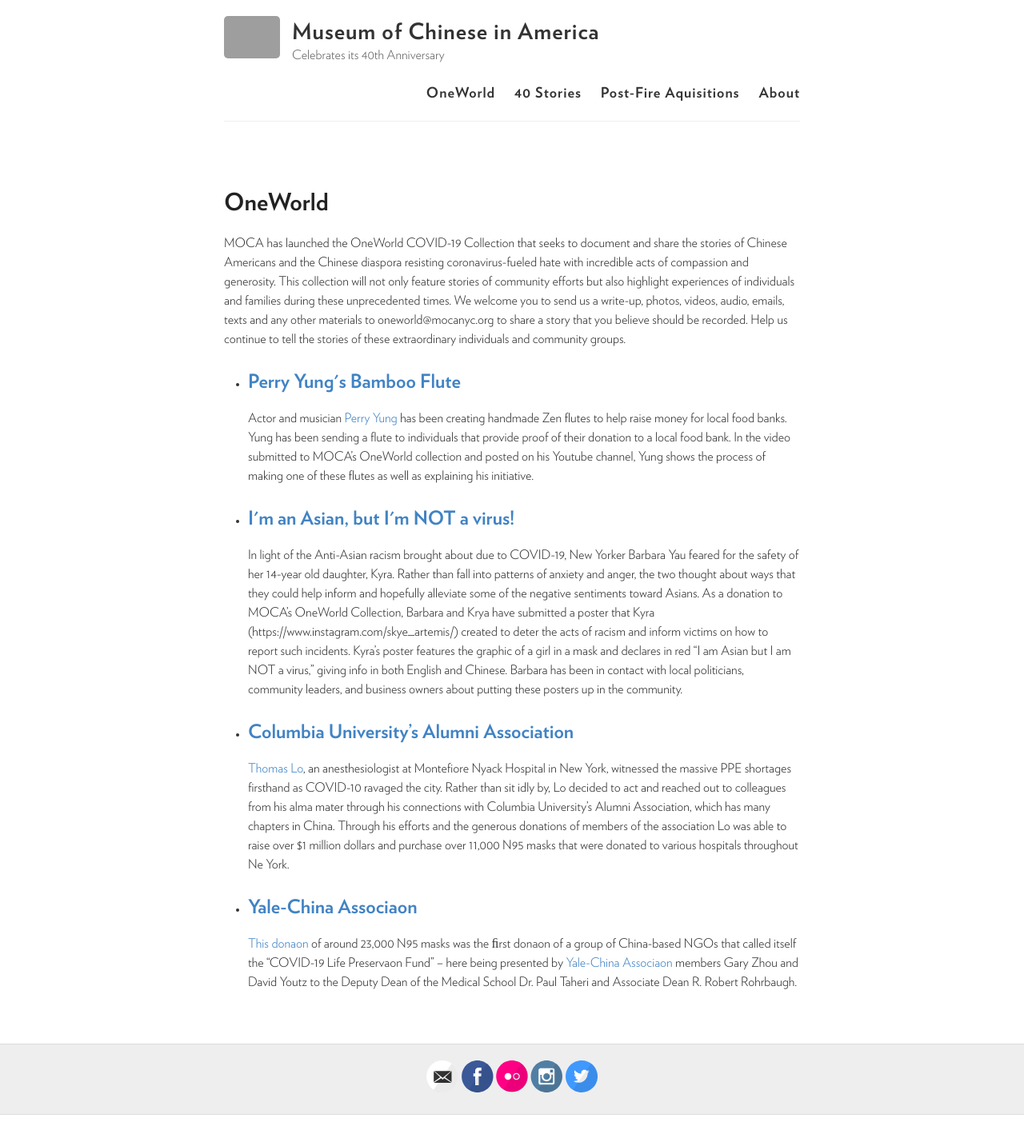
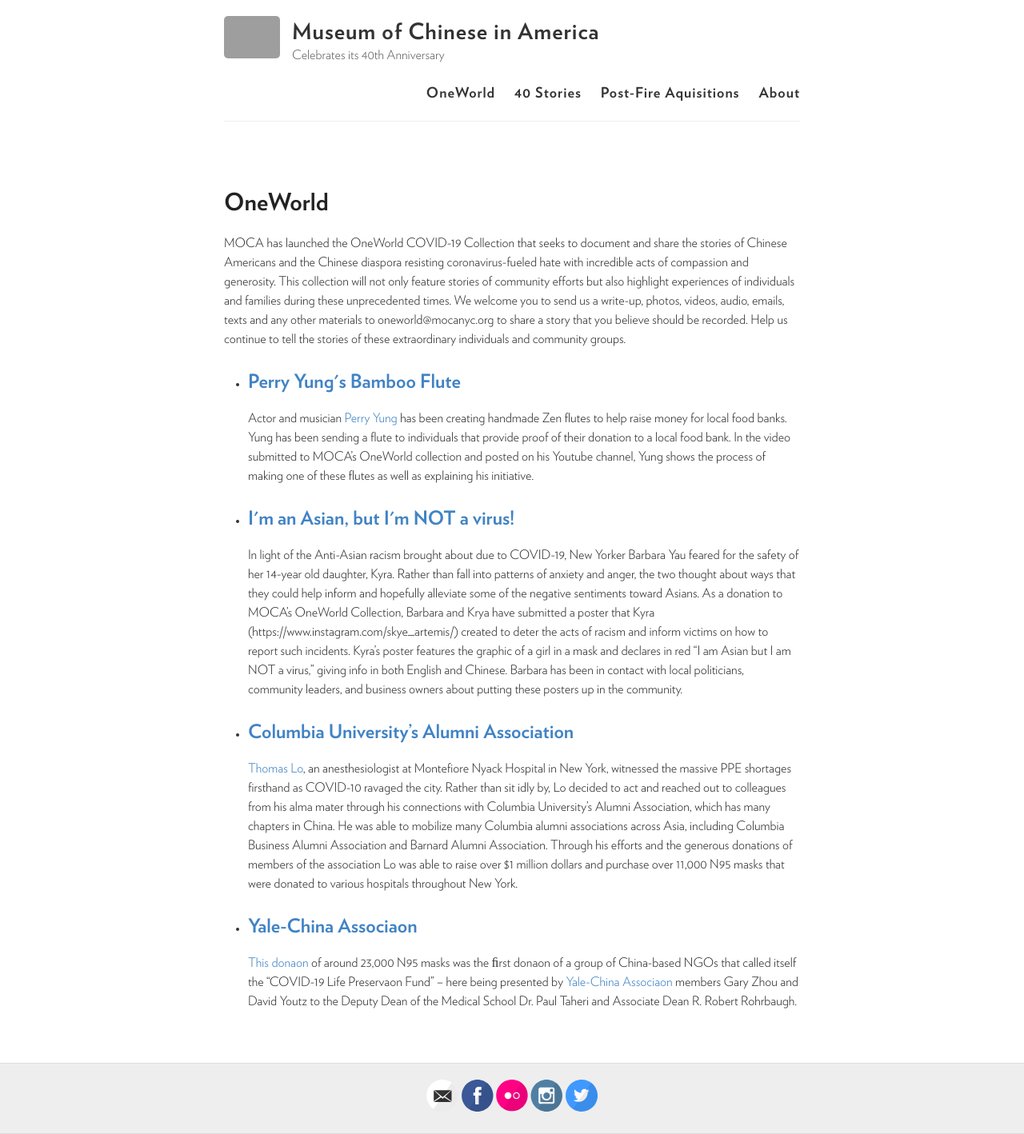
Before and after one commit to moca40/moca40.github.io, a Jekyll site: the page built from oneworld.html, in a window 1280 px wide. Shown: the whole page at 80% size. Built offline with Jekyll 4.4.1, drawn with Linux system fonts in a browser that asks for light colours; before the commit the page ends 1394 px from its top, so only the background shows below that; grey boxes are pictures that could not be loaded.

Commit message:
Update 2020-04-29-columbia.md

```diff
--- a/_oneworld/2020-04-29-columbia.md
+++ b/_oneworld/2020-04-29-columbia.md
@@ -10,6 +10,6 @@
     url: https://www.youtube.com/watch?v=MIjKbiv5-GM&feature=youtu.be
 ---
 
-[Thomas Lo](https://www.nytimes.com/interactive/2020/world/coronavirus-health-care-workers.html#item-thomas-lo), an anesthesiologist at Montefiore Nyack Hospital in New York, witnessed the massive PPE shortages firsthand as COVID-10 ravaged the city.  Rather than sit idly by, Lo decided to act and reached out to colleagues from his alma mater through his connections with Columbia University’s Alumni Association, which has many chapters in China.  Through his efforts and the generous donations of members of the association Lo was able to raise over $1 million dollars and purchase over 11,000 N95 masks that were donated to various hospitals throughout Ne York.
+[Thomas Lo](https://www.nytimes.com/interactive/2020/world/coronavirus-health-care-workers.html#item-thomas-lo), an anesthesiologist at Montefiore Nyack Hospital in New York, witnessed the massive PPE shortages firsthand as COVID-10 ravaged the city.  Rather than sit idly by, Lo decided to act and reached out to colleagues from his alma mater through his connections with Columbia University’s Alumni Association, which has many chapters in China.  He was able to mobilize many Columbia alumni associations across Asia, including Columbia Business Alumni Association and Barnard Alumni Association.  Through his efforts and the generous donations of members of the association Lo was able to raise over $1 million dollars and purchase over 11,000 N95 masks that were donated to various hospitals throughout New York.
 
 {% include slideshow.html %}
```
